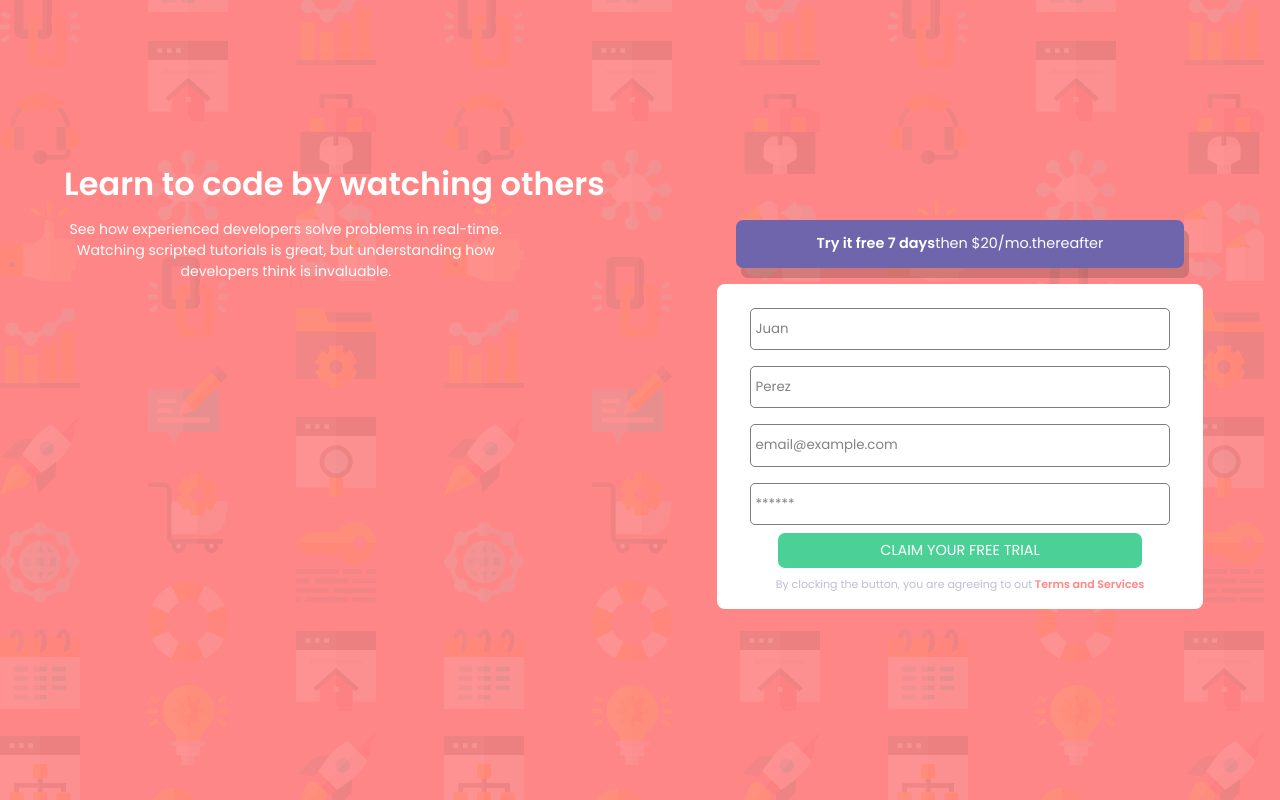
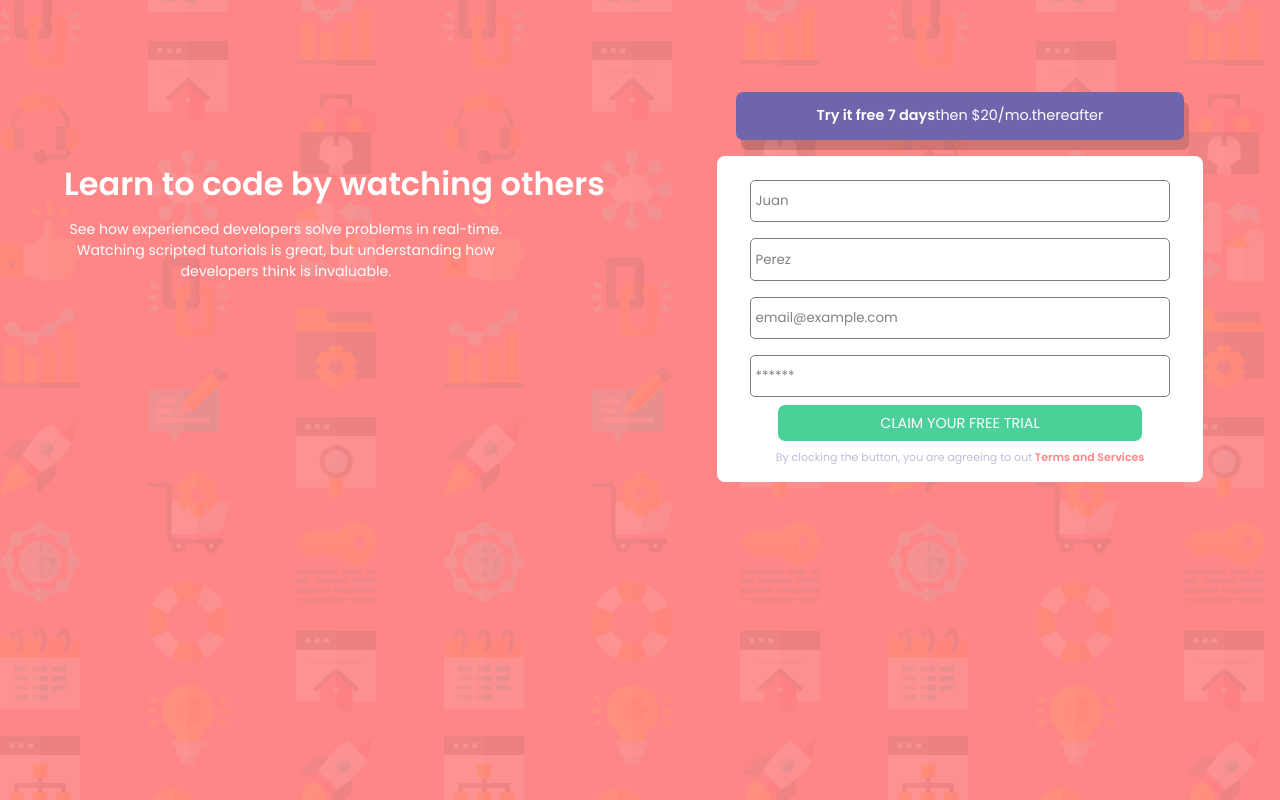
Before and after one commit to micaelakorol/form-free-trial, a React (Create React App) app: page / in a window 1280 px wide. Built offline with nearby package versions, Linux system fonts and the light colour scheme; a web font is replaced by a local one.

Commit message:
update dependencies

```diff
--- a/package.json
+++ b/package.json
@@ -7,14 +7,11 @@
     "@testing-library/react": "^13.3.0",
     "@testing-library/user-event": "^13.5.0",
     "file-loader": "^6.2.0",
-    "formik": "^2.4.2",
     "react": "^18.2.0",
     "react-dom": "^18.2.0",
-    "react-helmet": "^6.1.0",
     "react-scripts": "5.0.1",
     "sweetalert": "^2.1.2",
-    "web-vitals": "^2.1.4",
-    "yup": "^1.2.0"
+    "web-vitals": "^2.1.4"
   },
   "scripts": {
     "start": "react-scripts start",
--- a/src/styles/app.css
+++ b/src/styles/app.css
@@ -17,8 +17,7 @@
   padding: 0;
 }
 
-main {
-  height: 100vh;
+html {
   overflow-x: hidden;
   background-image: url("../assets/bg-intro-desktop.png");
   background-color: hsl(0, 100%, 74%);
```
Also changed, not shown: src/index.js (+5 -8 lines), 2 other files (tests, documents, lock files or other folders).
